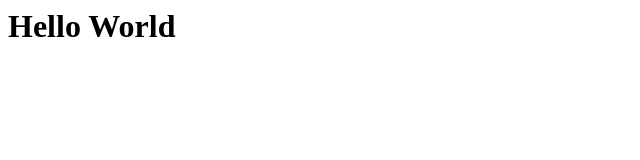
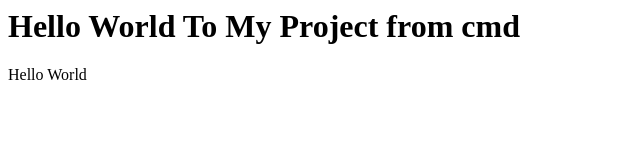
Before and after one commit to william-961/MyNewProject20, a plain HTML site: page index.html in a window 1280 px wide. Shown: the whole page, without its empty margins (0-640 px from the left). Drawn offline with Linux system fonts and the light colour scheme.

Commit message:
This is The changes that I made

```diff
--- a/index.html
+++ b/index.html
@@ -1 +1,3 @@
-<h1>Hello World</h1>
+
+<h1>Hello World To My Project from cmd</h1
+<p>Hello World</p>
```
Also changed, not shown: test.html (added, +1 -0 lines), 1 other file.
